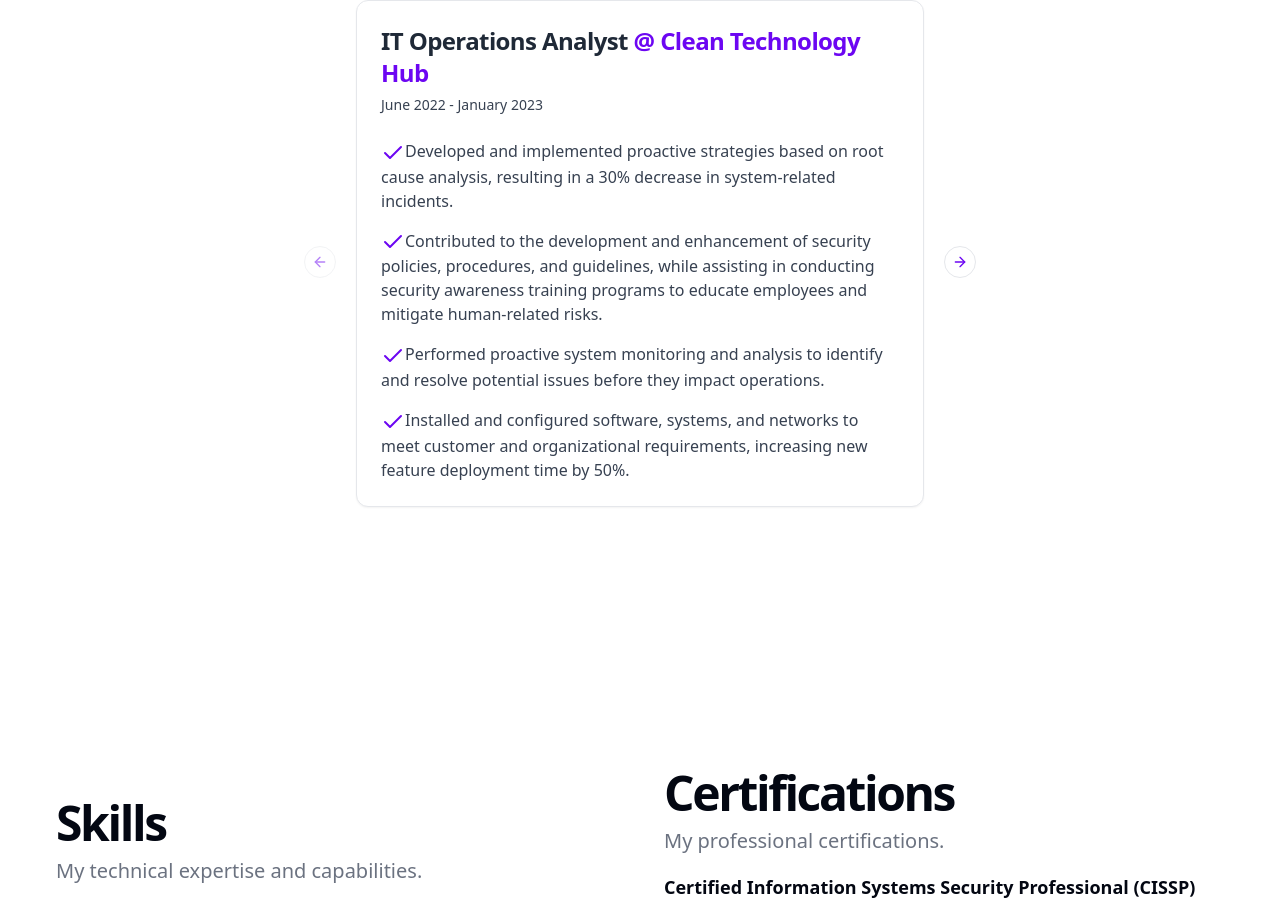
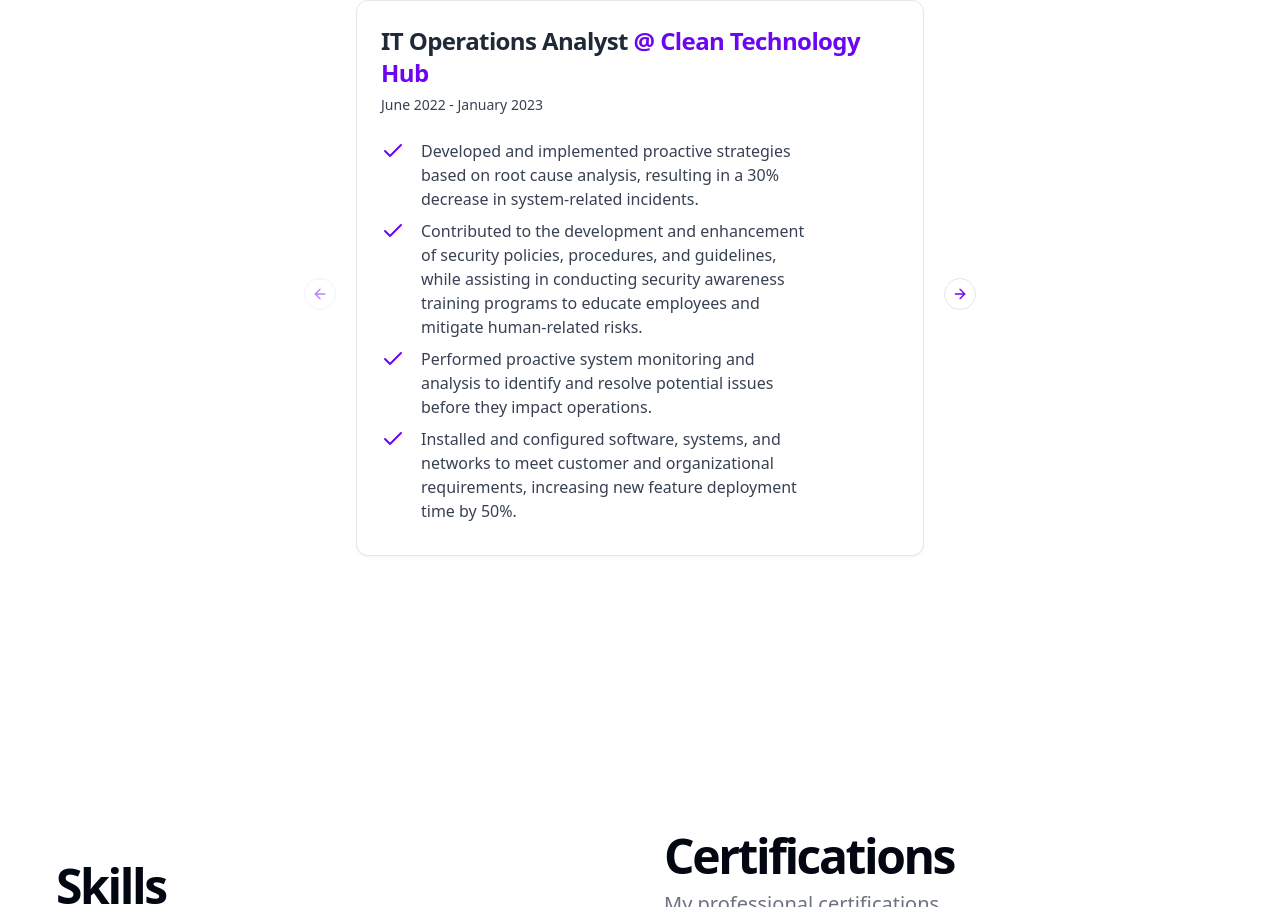
Before and after one commit to chuba-cn/dubemportfolio, a Next.js app: page / in a window 1280 px wide. Shown: the part 964-1871 px from the top of the page. Built offline with nearby package versions, Linux system fonts and the light colour scheme.

Commit message:
add carousel to experience section

```diff
--- a/src/components/JobCarousel.tsx
+++ b/src/components/JobCarousel.tsx
@@ -14,7 +14,7 @@
 
 export default function JobCarousel() {
   return (
-    <Carousel className="w-full max-w-sm lg:max-w-xl">
+    <Carousel className="w-full max-w-xs md:max-w-xl">
       <CarouselContent>
         {experiences.map((job, index) => (
           <CarouselItem key={index}>
@@ -33,11 +33,11 @@
                   </CardHeader>
 
                   <CardContent className="flex flex-col justify-between items-start">
-                    <div className="flex flex-col justify-start items-center gap-4">
+                    <div>
                       {job.duties.map((duty, index) => (
-                        <div key={index} >
+                        <div key={index} className="flex justify-start items-start gap-4 mb-2">
                           <Check className="text-primary inline" />
-                          <p className="text-gray-700 inline">{duty}</p>
+                          <p className="text-gray-700 inline max-w-[200px] md:max-w-sm">{duty}</p>
                         </div>
                       ))}
                     </div>
```
